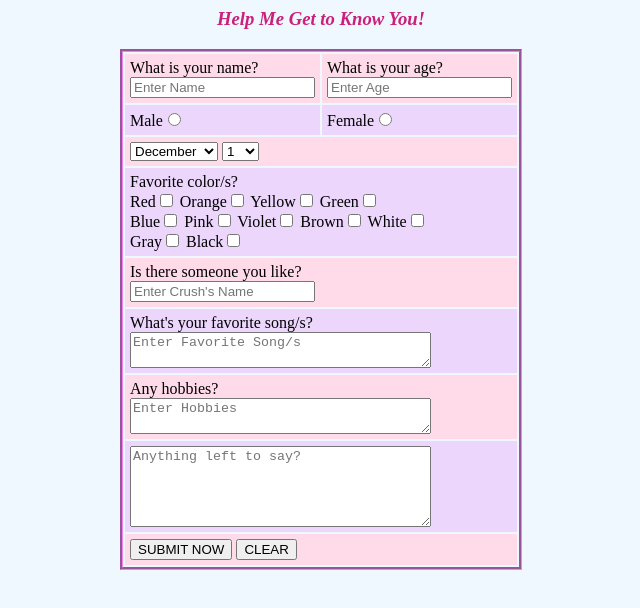
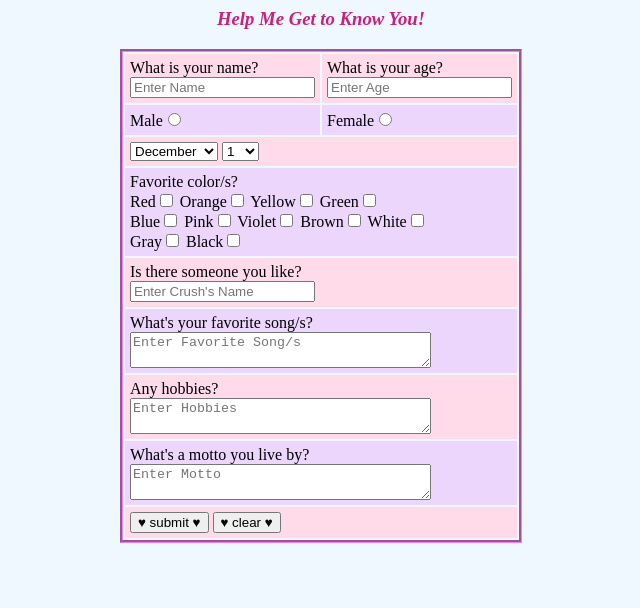
Before and after one commit to RicciST/Q2-Sample9, a plain HTML site: page index.html in a window 1280 px wide. Shown: the whole page, without its empty margins (319-959 px from the left). Drawn offline with Linux system fonts and the light colour scheme.

Commit message:
Update index.html

```diff
--- a/index.html
+++ b/index.html
@@ -96,11 +96,11 @@
 			<td colspan="2">Any hobbies?<br><textarea cols="35" placeholder="Enter Hobbies"></textarea></td>
 		</tr>
 		<tr style="background-color: #ecd6fc;">
-			<td colspan="2"><textarea cols="35" rows="5" placeholder="Anything left to say?"></textarea></td>
+			<td colspan="2">What's a motto you live by?<br><textarea cols="35" placeholder="Enter Motto"></textarea></td>
 		</tr>
 		<tr style="background-color: #FFDBE9;">
-			<td colspan="2"><input type="submit" value="SUBMIT NOW">
-			<input type="reset" value="CLEAR"></td>
+			<td colspan="2"><input type="submit" value="♥ submit ♥">
+			<input type="reset" value="♥ clear ♥"></td>
 		</tr>
 	</form>
 </table>
```
